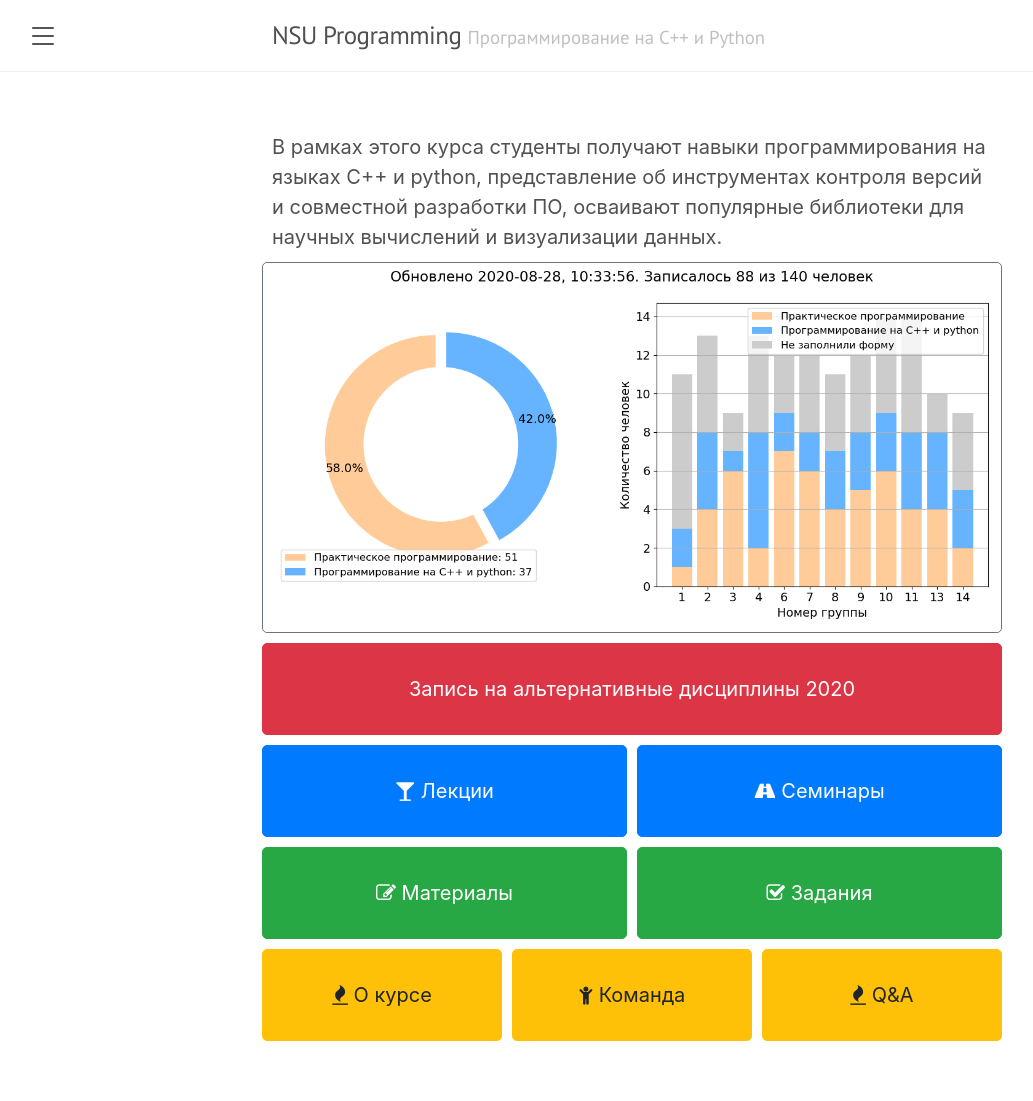
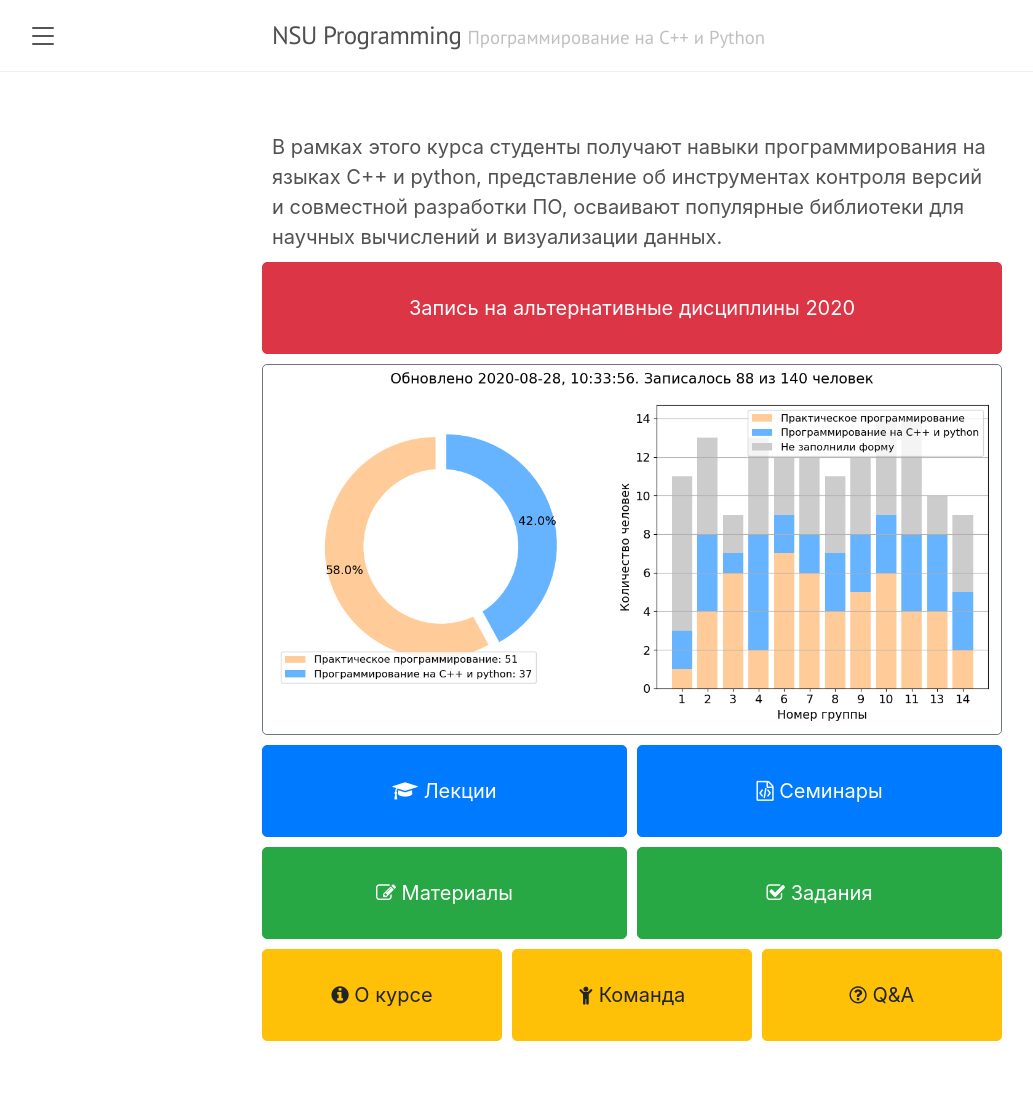
Before and after one commit to NSU-Programming/NSU-Programming.github.io, a Jekyll site: the page built from index.html, in a window 1280 px wide. Shown: the whole page, without its empty margins (8-1041 px from the left). Built offline with Jekyll 4.4.1, drawn with Linux system fonts in a browser that asks for light colours.

Commit message:
icons updated

```diff
--- a/index.md
+++ b/index.html
@@ -20,16 +20,16 @@ title: Программирование на C++ и python
 
 <div class="row">
     <div class="col-sm-12 mb-2 pl-1 pr-1">
-        <div class="card border-secondary">
-            <img class="m-0" src="figs/enrollement_plot.png" />
+        <div class="card border-none">
+            <a class="btn btn-block btn-danger p-4" target="_blank" href="https://forms.gle/YqouV8b7UKJmCKGr6">Запись на альтернативные дисциплины 2020</a>
         </div>
     </div>
 </div>
 
 <div class="row">
     <div class="col-sm-12 mb-2 pl-1 pr-1">
-        <div class="card border-none">
-            <a class="btn btn-block btn-danger p-4" target="_blank" href="https://forms.gle/YqouV8b7UKJmCKGr6">Запись на альтернативные дисциплины 2020</a>
+        <div class="card border-secondary">
+            <img class="m-0" src="figs/enrollement_plot.png" />
         </div>
     </div>
 </div>
@@ -38,14 +38,14 @@ title: Программирование на C++ и python
     <div class="col-sm-6 mb-2 pl-1 pr-1">
         <div class="card border-none">
             <a class="btn btn-block btn-primary p-4" href="lectures">
-                <p class="card-text"><i class="fa fa-glass"></i> Лекции</p>
+                <p class="card-text"><i class="fa fa-graduation-cap"></i> Лекции</p>
             </a>
         </div>
     </div>
     <div class="col-sm-6 mb-2 pl-1 pr-1">
         <div class="card border-none">
             <a class="btn btn-block btn-primary p-4" href="seminars">
-                <p class="card-text"><i class="fa fa-road"></i> Семинары</p>
+                <p class="card-text"><i class="fa fa-file-code-o"></i> Семинары</p>
             </a>
         </div>
     </div>
@@ -72,7 +72,7 @@ title: Программирование на C++ и python
     <div class="col-sm-4 mb-2 pl-1 pr-1">
         <div class="card border-none">
             <a class="btn btn-block btn-warning p-4" href="about">
-                <p class="card-text"><i class="fa fa-fire"></i> О&nbsp;курсе</p>
+                <p class="card-text"><i class="fa fa-info-circle"></i> О&nbsp;курсе</p>
             </a>
         </div>
     </div>
@@ -86,7 +86,7 @@ title: Программирование на C++ и python
     <div class="col-sm-4 mb-2 pl-1 pr-1">
         <div class="card border-none">
             <a class="btn btn-block btn-warning p-4" href="qna">
-                <p class="card-text"><i class="fa fa-fire"></i> Q&amp;A</p>
+                <p class="card-text"><i class="fa fa-question-circle-o"></i> Q&amp;A</p>
             </a>
         </div>
     </div>
```
